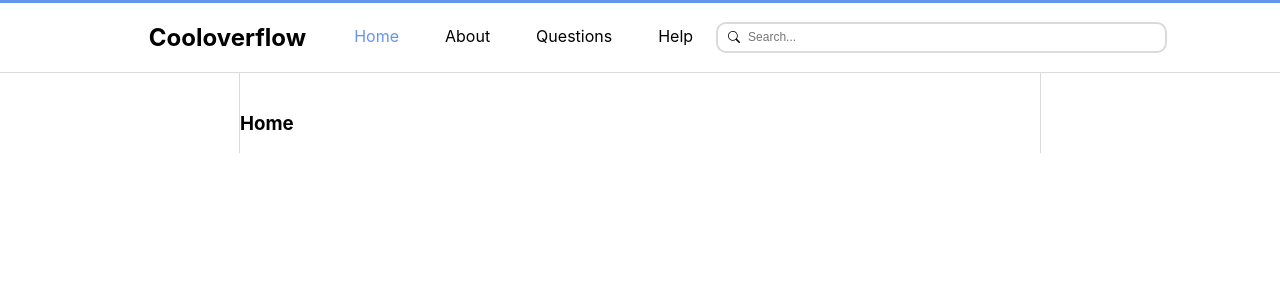
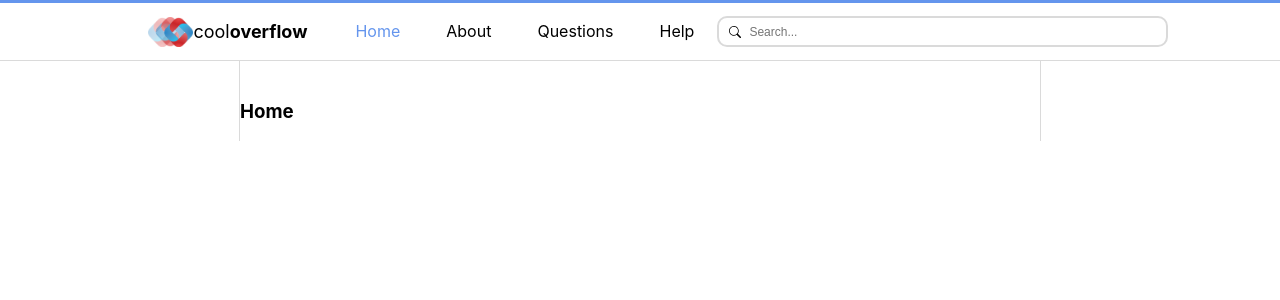
Before and after one commit to oliver-nagy/cool-overflow-oliver-nagy, a React (Create React App) app: page / in a window 1280 px wide. Shown: the top 300 px of the page. Built offline with nearby package versions, Linux system fonts and the light colour scheme.

Commit message:
feat: design changes

```diff
--- a/package.json
+++ b/package.json
@@ -8,6 +8,7 @@
     "@testing-library/user-event": "^13.5.0",
     "react": "^18.2.0",
     "react-dom": "^18.2.0",
+    "react-icons": "^4.10.1",
     "react-router-dom": "^6.15.0",
     "react-scripts": "5.0.1",
     "web-vitals": "^2.1.4"
--- a/src/App.css
+++ b/src/App.css
@@ -175,9 +175,9 @@ a.active{
   border: solid 1px grey;
   border-radius: 5px;
   margin: 30px 0;
-  box-shadow: 0px 0px 7px -1px rgba(0,0,0,0.75);
-  -webkit-box-shadow: 0px 0px 7px -1px rgba(0,0,0,0.75);
-  -moz-box-shadow: 0px 0px 7px -1px rgba(0,0,0,0.75);
+  box-shadow: 0px 0px 6px -1px rgba(0,0,0,0.35);
+  -webkit-box-shadow: 0px 0px 6px -1px rgba(0,0,0,0.35);
+  -moz-box-shadow: 0px 0px 6px -1px rgba(0,0,0,0.35);
 }
 
 .question-form-element input{
@@ -185,6 +185,24 @@ a.active{
   border: solid 2px var(--border-line-color);
   border-radius: 10px;
   padding-left: 15px;
+}
+
+.question-form-element textarea{
+  height: 30px;
+  border: solid 2px var(--border-line-color);
+  border-radius: 10px;
+  padding-left: 15px;
+}
+
+.question-form-element textarea:focus{
+  height: 30px;
+  border: solid 2px var(--border-line-color);
+  border-radius: 10px;
+  padding-left: 15px;
+  outline: none;
+  box-shadow: 0px 0px 3px 2px var(--primary-color);
+  -webkit-box-shadow: 0px 0px 3px 2px var(--primary-color);
+  -moz-box-shadow: 0px 0px 3px 2px var(--primary-color);
 }
 
 #tidescriptiontle{
@@ -242,9 +260,8 @@ a.active{
 .question-content{
   font-size: 14px;
   margin: 0 10px 20px 0 !important;
-  max-height: 80px;
-  overflow: hidden; /* keeps the element from overflowing its parent */
-  text-overflow: fade; /* enables ellipsis */
+  max-height: 70px;
+  overflow: hidden;
 }
 
 .question > * {
@@ -325,9 +342,21 @@ a.active{
   height: 50px;
   border-radius: 40px;
   border: solid 1px #dadada;
+  font-size: 15px;
 }
 
 .vote-button:hover{
   cursor: pointer;
   background: #dadada;
 }
+
+.top-bar-logo {
+  display: flex;
+  flex-direction: row;
+  align-items: center;
+}
+
+.top-bar-logo img{
+  width: auto;
+  height: 30px;
+}
--- a/src/layouts/RootLayout.js
+++ b/src/layouts/RootLayout.js
@@ -7,7 +7,8 @@ function RootLayout() {
             <header>
                 <nav className="nav-bar">
                     <div className="top-bar-logo">
-                        <Link to="/" className="title"><h1>Cooloverflow</h1></Link>
+                        <img src="/cooloverflow-logo.png" alt="logo"></img>
+                        <Link to="/" className="title"><p style={{fontSize:'18px'}}>cool<span style={{fontWeight:'bold'}}>overflow</span></p></Link>
                     </div>
                     <div className="navigation">
                         <NavLink to="/">Home</NavLink>
--- a/src/pages/Question.js
+++ b/src/pages/Question.js
@@ -1,6 +1,8 @@
 import React, {useEffect, useState} from 'react';
 import {useParams} from "react-router-dom";
 import Answers from "../components/Answers";
+import {BiSolidDownArrow, BiSolidUpArrow} from "react-icons/bi";
+
 
 const fetchQuestion = async (questionId) => {
     try {
@@ -44,13 +46,14 @@ function Question() {
             <div className="question-container">
                 <div className="question-title-container">
                     <p style={{fontSize: '25px'}}>{question.title}</p>
-                    <p style={{fontSize: '14px'}}><span style={{color: 'grey'}}>Asked</span> {formatDate(question.created)}</p>
+                    <p style={{fontSize: '14px'}}><span
+                        style={{color: 'grey'}}>Asked</span> {formatDate(question.created)}</p>
                 </div>
                 <div className="question-description-container">
                     <div className="question-votes">
-                        <button className="vote-button">Up</button>
+                        <button className="vote-button"><BiSolidUpArrow/></button>
                         <h2 style={{margin: '5px 0'}}>{question.score}</h2>
-                        <button className="vote-button">Down</button>
+                        <button className="vote-button"><BiSolidDownArrow/></button>
                     </div>
                     <p style={{padding: '0 0'}}>{question.description}</p>
                 </div>
```
Also changed, not shown: public/cooloverflow-logo.png (added), 1 other file (tests, documents, lock files or other folders).
